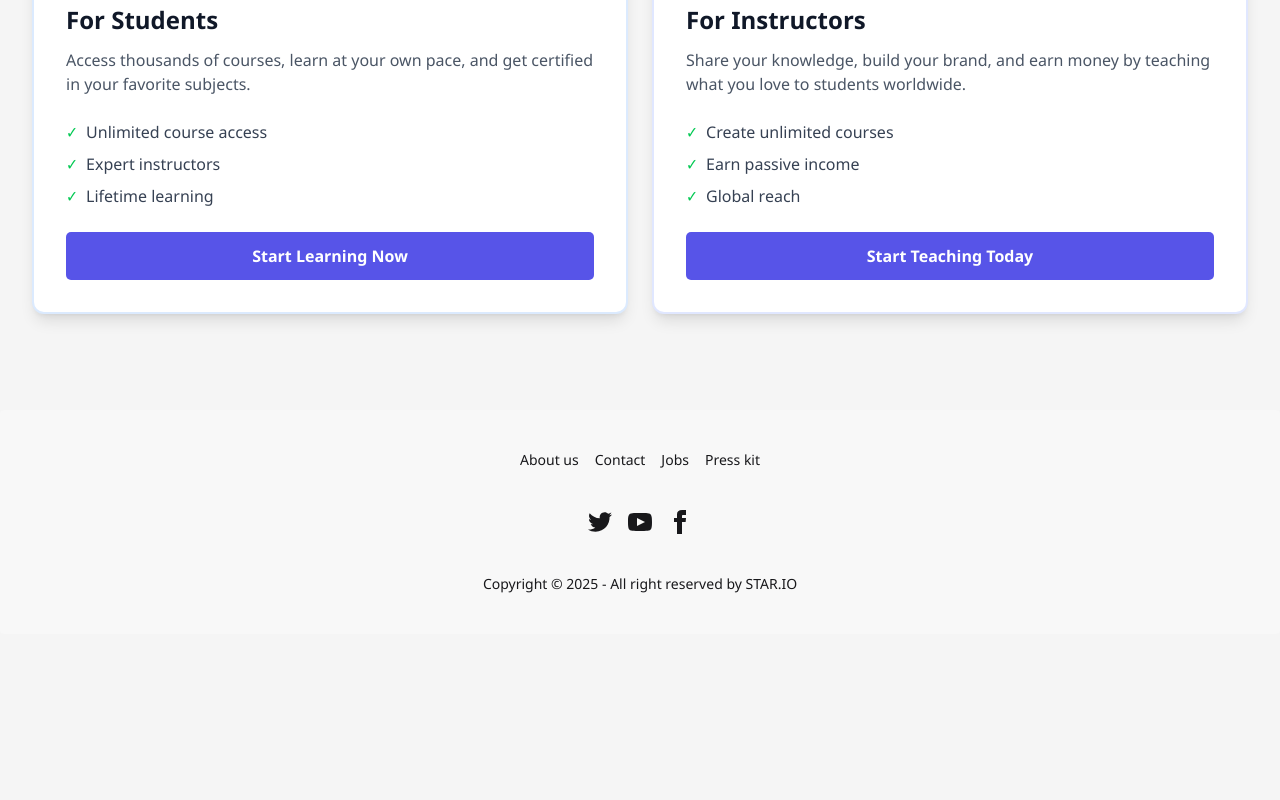
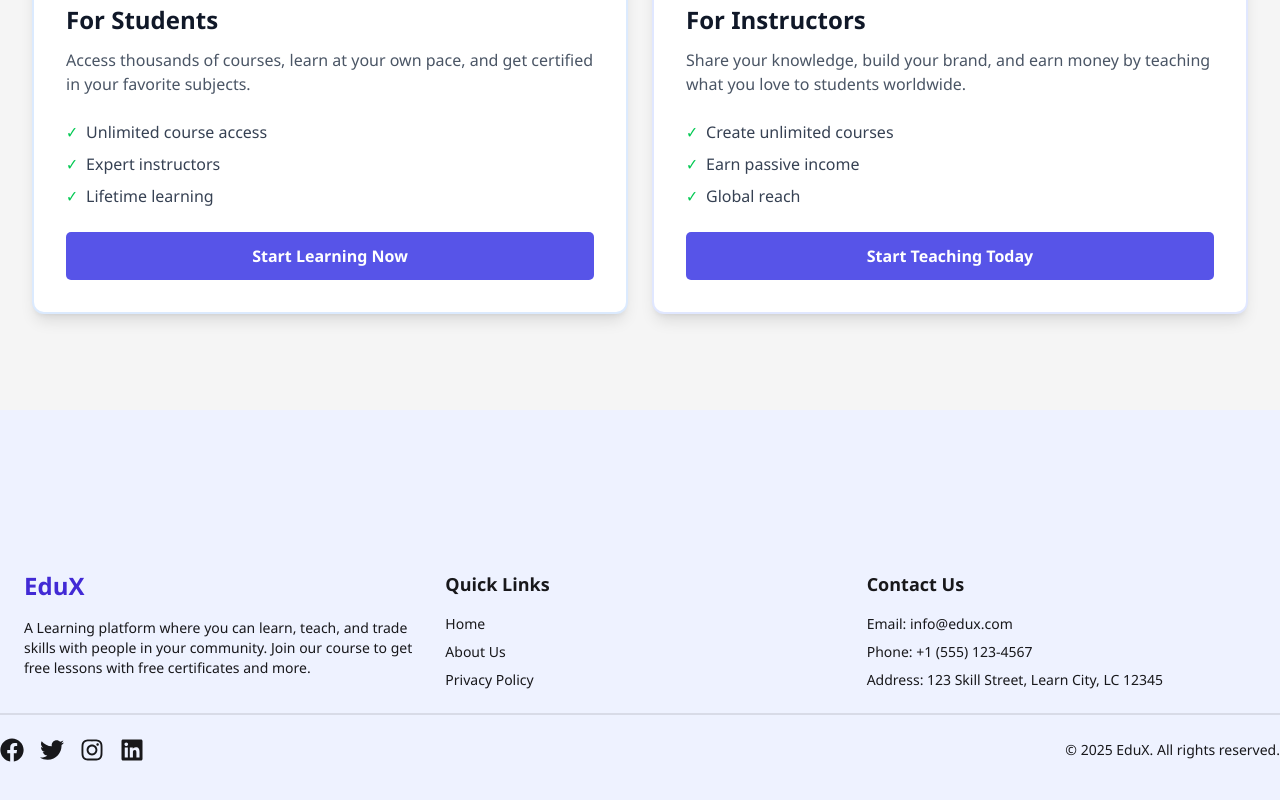
Before and after one commit to itstumpa/EduX_task, a React (Vite) app: page / in a window 1280 px wide. Shown: the part 1999-2799 px from the top of the page. Before the commit the page ends 2633 px from the top, so only its background shows below. Built offline with nearby package versions, Linux system fonts and the light colour scheme.

Commit message:
footer done

```diff
--- a/package.json
+++ b/package.json
@@ -17,6 +17,7 @@
     "react": "^19.1.1",
     "react-dom": "^19.1.1",
     "react-fast-marquee": "^1.6.5",
+    "react-icons": "^5.5.0",
     "react-router": "^7.9.3",
     "react-toastify": "^11.0.5",
     "sweetalert2": "^11.26.1",
--- a/src/components/Footer/Footer.jsx
+++ b/src/components/Footer/Footer.jsx
@@ -1,56 +1,87 @@
-import React from 'react'
+
+import { FaFacebook, FaTwitter, FaInstagram, FaLinkedin } from 'react-icons/fa';
+import { Link } from 'react-router';
 
 const Footer = () => {
   return (
-    <footer className="footer footer-horizontal footer-center bg-base-200 text-base-content rounded p-10">
-  <nav className="grid grid-flow-col gap-4">
-    <a className="link link-hover">About us</a>
-    <a className="link link-hover">Contact</a>
-    <a className="link link-hover">Jobs</a>
-    <a className="link link-hover">Press kit</a>
-  </nav>
-  <nav>
-    <div className="grid grid-flow-col gap-4">
-      <a>
-        <svg
-          xmlns="http://www.w3.org/2000/svg"
-          width="24"
-          height="24"
-          viewBox="0 0 24 24"
-          className="fill-current">
-          <path
-            d="M24 4.557c-.883.392-1.832.656-2.828.775 1.017-.609 1.798-1.574 2.165-2.724-.951.564-2.005.974-3.127 1.195-.897-.957-2.178-1.555-3.594-1.555-3.179 0-5.515 2.966-4.797 6.045-4.091-.205-7.719-2.165-10.148-5.144-1.29 2.213-.669 5.108 1.523 6.574-.806-.026-1.566-.247-2.229-.616-.054 2.281 1.581 4.415 3.949 4.89-.693.188-1.452.232-2.224.084.626 1.956 2.444 3.379 4.6 3.419-2.07 1.623-4.678 2.348-7.29 2.04 2.179 1.397 4.768 2.212 7.548 2.212 9.142 0 14.307-7.721 13.995-14.646.962-.695 1.797-1.562 2.457-2.549z"></path>
-        </svg>
-      </a>
-      <a>
-        <svg
-          xmlns="http://www.w3.org/2000/svg"
-          width="24"
-          height="24"
-          viewBox="0 0 24 24"
-          className="fill-current">
-          <path
-            d="M19.615 3.184c-3.604-.246-11.631-.245-15.23 0-3.897.266-4.356 2.62-4.385 8.816.029 6.185.484 8.549 4.385 8.816 3.6.245 11.626.246 15.23 0 3.897-.266 4.356-2.62 4.385-8.816-.029-6.185-.484-8.549-4.385-8.816zm-10.615 12.816v-8l8 3.993-8 4.007z"></path>
-        </svg>
-      </a>
-      <a>
-        <svg
-          xmlns="http://www.w3.org/2000/svg"
-          width="24"
-          height="24"
-          viewBox="0 0 24 24"
-          className="fill-current">
-          <path
-            d="M9 8h-3v4h3v12h5v-12h3.642l.358-4h-4v-1.667c0-.955.192-1.333 1.115-1.333h2.885v-5h-3.808c-3.596 0-5.192 1.583-5.192 4.615v3.385z"></path>
-        </svg>
-      </a>
-    </div>
-  </nav>
-  <aside>
-    <p>Copyright © {new Date().getFullYear()} - All right reserved by STAR.IO</p>
-  </aside>
-</footer>
-  )
-}
+    <footer className="bg-indigo-50 pt-2 lg:pt-30 text-base-content ">
+      <div className="container mx-auto py-10 max-w-7xl">
+        <div className="grid grid-cols-1 md:grid-cols-3 gap-8 px-4 md:px-6">
+          {/* About Section */}
+          <div>
+            <h3 className="text-2xl font-bold text-primary mb-4">EduX</h3>
+            <p className="text-sm">
+              A Learning platform where you can learn, teach, and trade skills with people in your community. Join our course to get free lessons with free certificates and more.
+            </p>
+          </div>
 
-export default Footer
+
+          {/* Links */}
+          <div>
+            <h4 className="font-bold text-lg mb-4">Quick Links</h4>
+            <div className="space-y-2 text-sm">
+              <Link to="/" className="block hover:text-primary">Home</Link>
+              <Link to="/about" className="block hover:text-primary">About Us</Link>
+              <Link to="/privacy" className="block hover:text-primary">Privacy Policy</Link>
+            </div>
+          </div>
+
+          {/* Contact Info */}
+          <div>
+            <h4 className="font-bold text-lg mb-4">Contact Us</h4>
+            <div className="space-y-2 text-sm">
+              <p>Email: info@edux.com</p>
+              <p>Phone: +1 (555) 123-4567</p>
+              <p>Address: 123 Skill Street, Learn City, LC 12345</p>
+            </div>
+          </div>
+
+        </div>
+
+        {/* Social Links */}
+        <div className="divider"></div>
+        <div className="flex flex-col md:flex-row justify-between items-center">
+          <div className="flex gap-4 mb-4 md:mb-0">
+            <a
+              href="https://facebook.com"
+              target="_blank"
+              rel="noopener noreferrer"
+              className="text-2xl hover:text-primary transition-colors"
+            >
+              <FaFacebook />
+            </a>
+            <a
+              href="https://twitter.com"
+              target="_blank"
+              rel="noopener noreferrer"
+              className="text-2xl hover:text-primary transition-colors"
+            >
+              <FaTwitter />
+            </a>
+            <a
+              href="https://instagram.com"
+              target="_blank"
+              rel="noopener noreferrer"
+              className="text-2xl hover:text-primary transition-colors"
+            >
+              <FaInstagram />
+            </a>
+            <a
+              href="https://linkedin.com"
+              target="_blank"
+              rel="noopener noreferrer"
+              className="text-2xl hover:text-primary transition-colors"
+            >
+              <FaLinkedin />
+            </a>
+          </div>
+          <p className="text-sm">
+            © {new Date().getFullYear()} EduX. All rights reserved.
+          </p>
+        </div>
+      </div>
+    </footer>
+  );
+};
+
+export default Footer;
```
Also changed, not shown: 1 other file (tests, documents, lock files or other folders).
